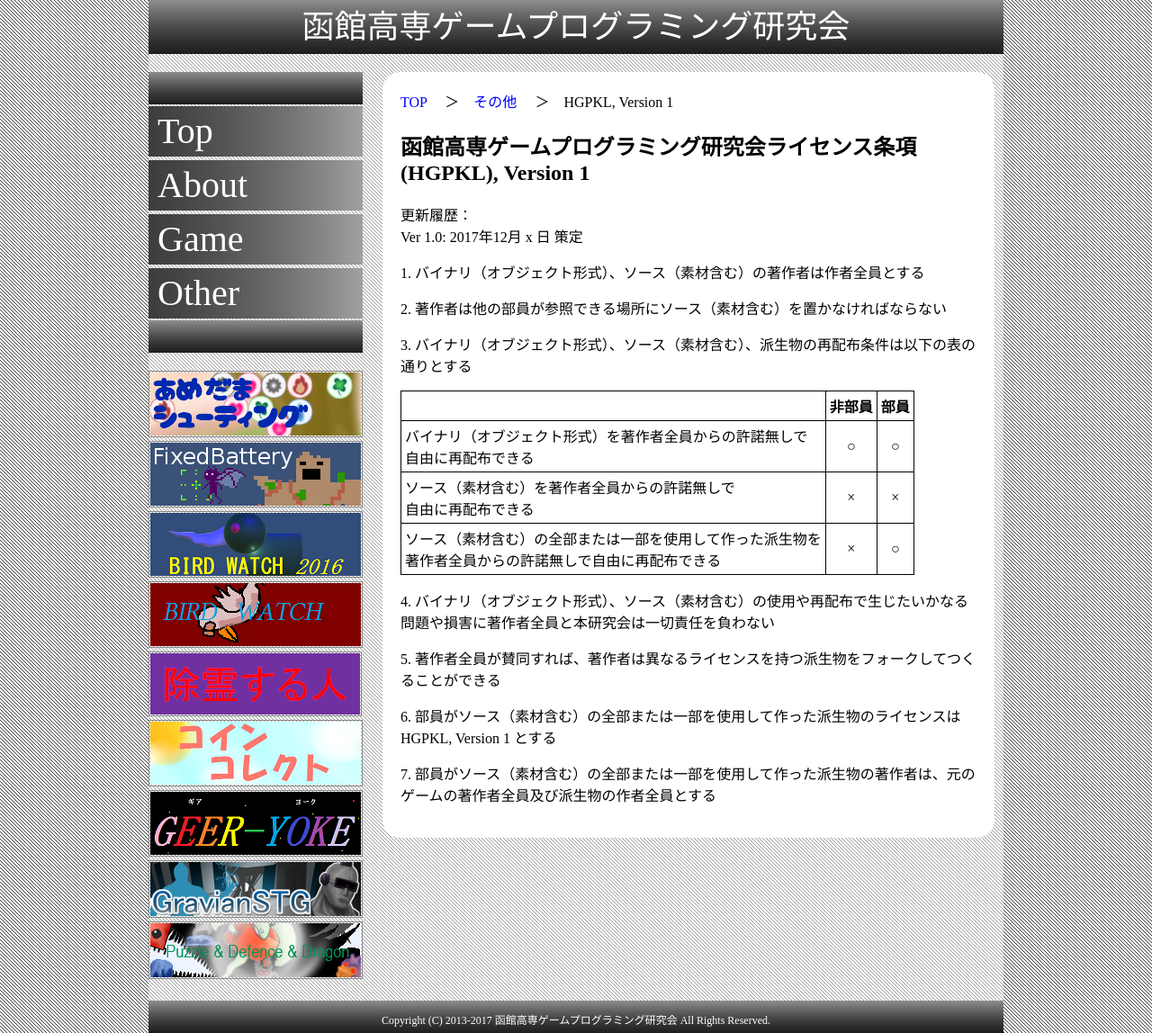
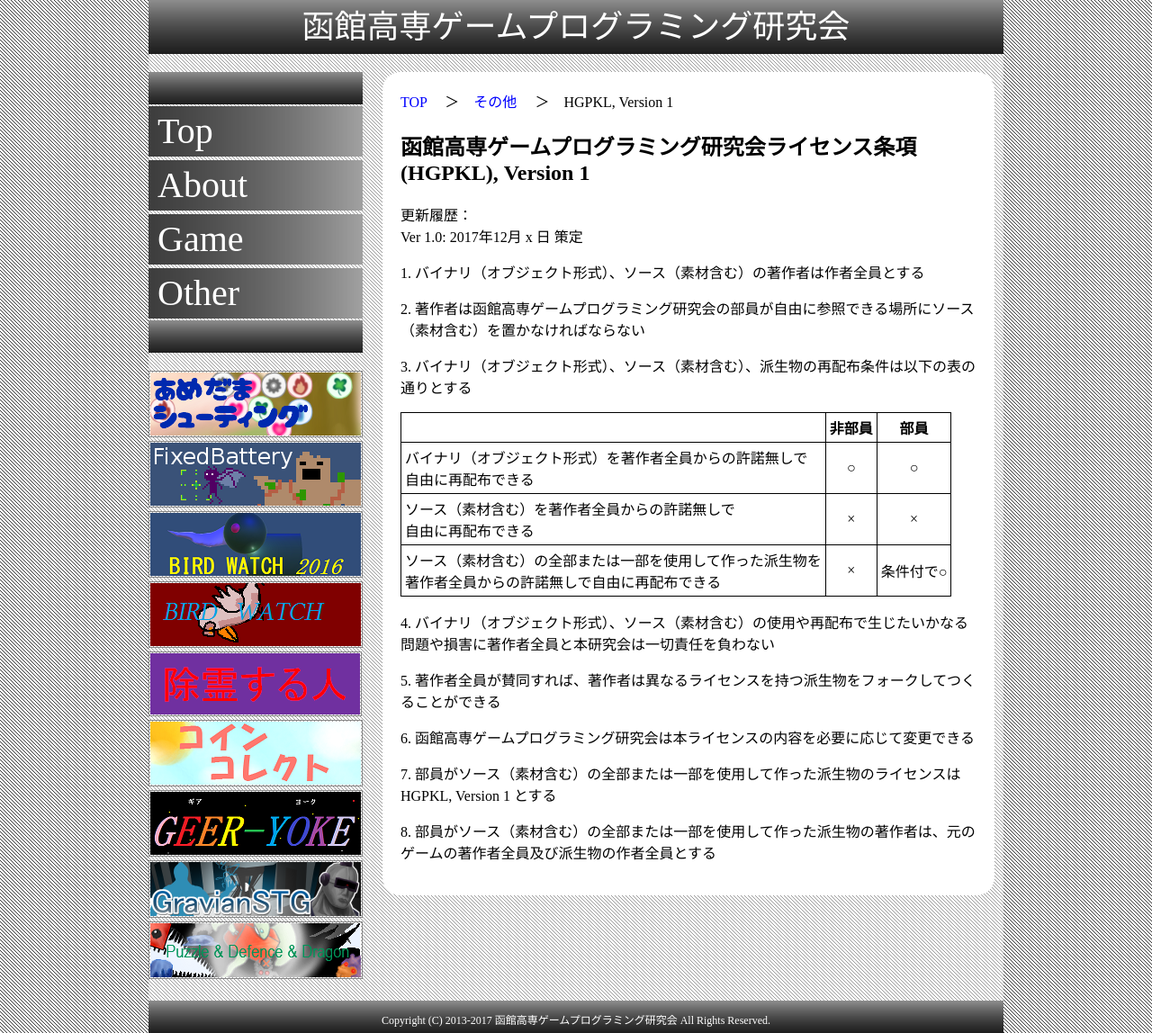
Before and after one commit to hnctgpgk/hnctgpgk.github.io, a Jekyll site: the page built from other/HGPKLv1.md, in a window 1280 px wide. Shown: the whole page at 90% size. Built offline with Jekyll 4.4.1, drawn with Linux system fonts in a browser that asks for light colours.

Commit message:
HGPKLv* 修正

```diff
--- a/other/HGPKLv1.md
+++ b/other/HGPKLv1.md
@@ -27,7 +27,7 @@ Ver 1.0: 2017年12月 x 日 策定
 </p>
 
 <p>
-2. 著作者は他の部員が参照できる場所にソース（素材含む）を置かなければならない
+2. 著作者は函館高専ゲームプログラミング研究会の部員が自由に参照できる場所にソース（素材含む）を置かなければならない
 </p>
 
 <p>
@@ -37,8 +37,8 @@ Ver 1.0: 2017年12月 x 日 策定
 <table border="1">
 <tr>
 <th> </th>
-<th>非部員</th>
-<th>部員</th>
+<th class="center">非部員</th>
+<th class="center">部員</th>
 </tr>
 
 <tr>
@@ -56,7 +56,7 @@ Ver 1.0: 2017年12月 x 日 策定
 <tr>
 <td>ソース（素材含む）の全部または一部を使用して作った派生物を<br>著作者全員からの許諾無しで自由に再配布できる</td>
 <td class="center">×</td>
-<td class="center">○</td>
+<td class="center">条件付で○</td>
 </tr>
 
 </table>
@@ -70,13 +70,16 @@ Ver 1.0: 2017年12月 x 日 策定
 </p>
 
 <p>
-6. 部員がソース（素材含む）の全部または一部を使用して作った派生物のライセンスは HGPKL, Version 1 とする
+6. 函館高専ゲームプログラミング研究会は本ライセンスの内容を必要に応じて変更できる
 </p>
 
 <p>
-7. 部員がソース（素材含む）の全部または一部を使用して作った派生物の著作者は、元のゲームの著作者全員及び派生物の作者全員とする
+7. 部員がソース（素材含む）の全部または一部を使用して作った派生物のライセンスは HGPKL, Version 1 とする
 </p>
 
+<p>
+8. 部員がソース（素材含む）の全部または一部を使用して作った派生物の著作者は、元のゲームの著作者全員及び派生物の作者全員とする
+</p>
 
 
 </div>
--- a/theme/main.css
+++ b/theme/main.css
@@ -194,6 +194,10 @@ vertical-align:middle;
 border: 1px solid #000000;
 }
 
+th.center{
+text-align: center;
+}
+
 td{
 padding: 4px;
 vertical-align:middle;
```
Also changed, not shown: other/HGPKLv2.md (+5 -1 lines).
